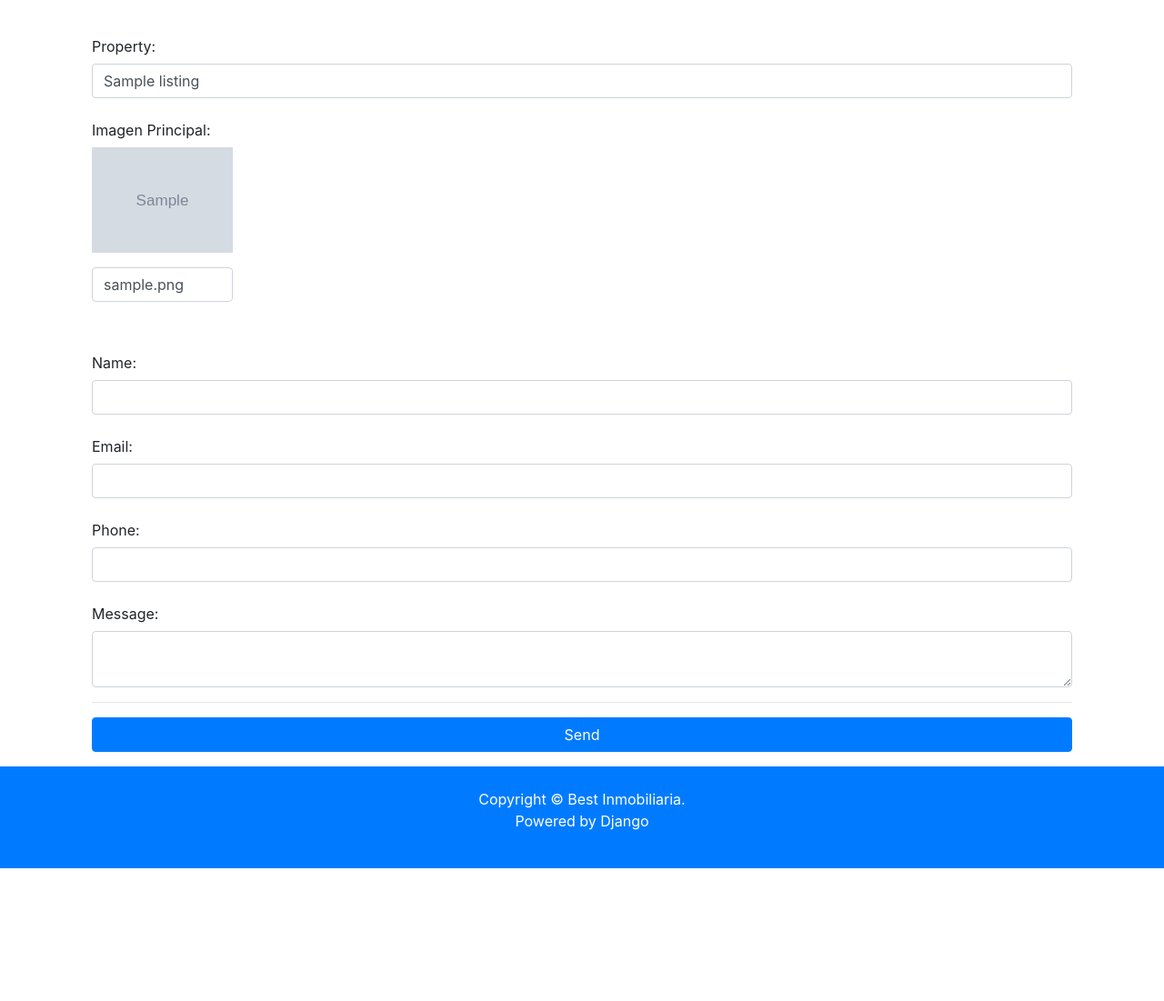
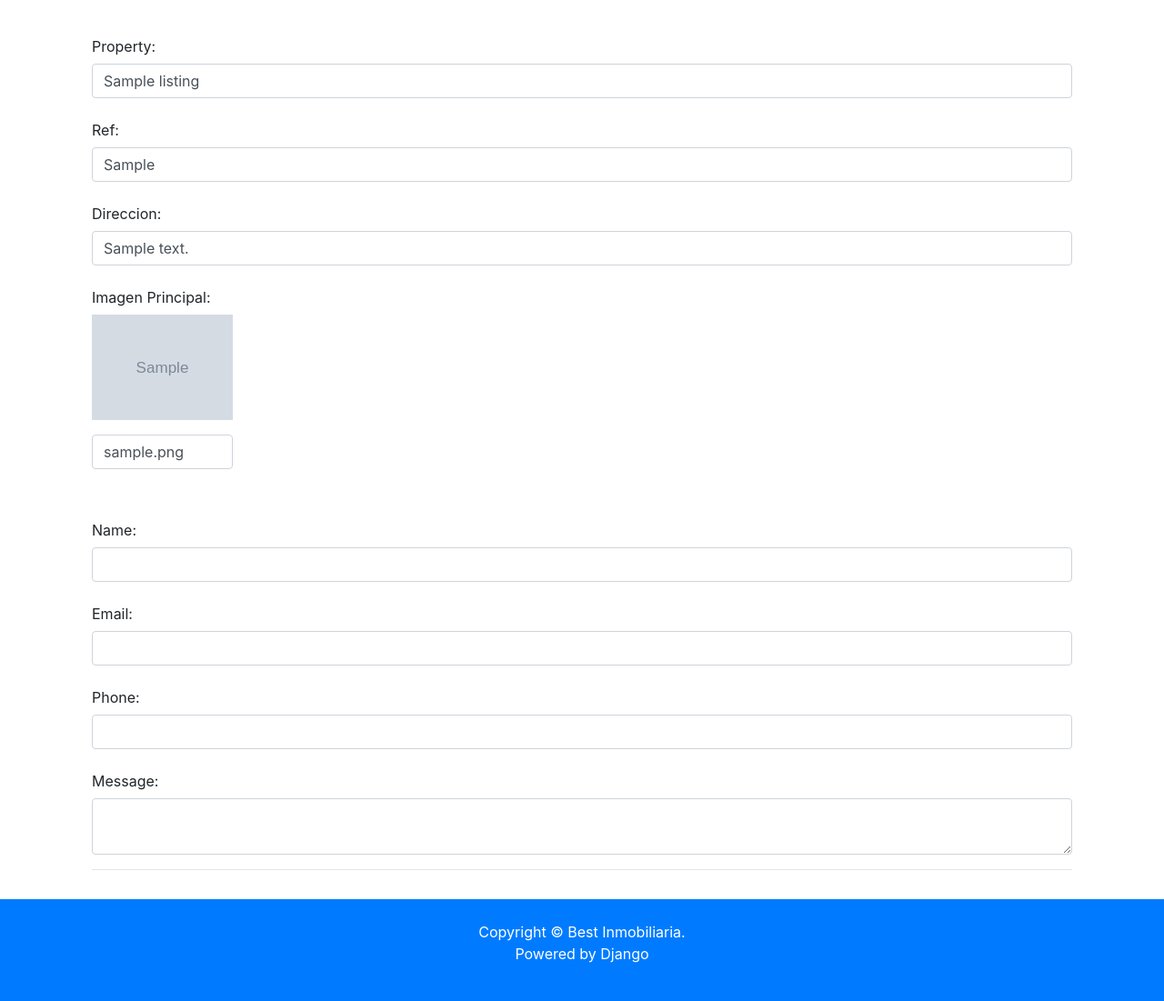
Before and after one commit to amigo2/Goker, a Django app: page /accounts/admin_listing/1/ in a window 1280 px wide. Shown: the part 202-1303 px from the top of the page at 91% size. Before the commit the page ends 1157 px from the top, so only its background shows below. Run offline with Django 3.2, Linux system fonts and the light colour scheme; tables that the repository leaves empty hold one stand-in row (values such as "Sample post"); grey boxes marked "Sample" are stand-in pictures; some libraries are stand-ins or nearby versions.

Commit message:
CRUD finish, now is time for cosmetics in CRUD

```diff
--- a/accounts/urls.py
+++ b/accounts/urls.py
@@ -22,15 +22,18 @@ urlpatterns = [
     path('dashboard', views.dashboard, name='dashboard'),
 
     #connected to the method dashboard single,
-    #path('admin_listing', views.admin_listing, name='admin_listing'),
     path('admin_listings', views.AdminListView.as_view(), name='admin_listings' ),
 
+    #View Porperty in detail
     path('admin_listing/<int:pk>/', views.DetailListView.as_view(), name='admin_listing' ),
 
+    # Crete View
     path('listing_form/', views.ListingCreate.as_view(), name='listing_form' ),
 
-    path('admin_listing/<int:pk>/', views.ListingUpdate.as_view(), name='update_form'),
+    # Upsate View
+    path('listing_form/<int:pk>/', views.ListingUpdate.as_view(), name='listing_form'),
+
 
     #path route, value to pass, function,
-    #path('delete_form/<int:pk>/', views.ListingDelete.as_view(), name='delete_form'),
+    path('delete/<int:pk>/', views.ListingDelete.as_view(), name='delete_form'),
 ]
--- a/accounts/views.py
+++ b/accounts/views.py
@@ -90,6 +90,8 @@ class AdminListView(generic.ListView):
 class DetailListView(generic.DetailView):
      model = Listing
      template_name = 'accounts/admin_listing.html'
+     def get_queryset(self):
+          return Listing.objects.all()
 
 
 class ListingCreate(CreateView):
@@ -101,14 +103,16 @@ class ListingCreate(CreateView):
      #def success redirect
     #success_url = reverse_lazy('accounts/admin_listing.html')
 
-class ListingDelete(DeleteView):
-     model = Listing
-     #success_url = reverse_lazy('listing:index', pk= property_id)
-     #success_url = reverse_lazy('accounts/admin_listings.html')
 
 class ListingUpdate(UpdateView):
      model = Listing
      fields = [  'broker', 'reference', 'title', 'address', 'city', 'state', 'zipcode', 'description', 'price', 'bedrooms', 'bathrooms',
      'garage', 'mtrs', 'lot_size', 'photo_main', 'photo_1', 'photo_2', 'photo_3', 'photo_4', 'photo_5', 'photo_6']
+     template_name = 'accounts/listing_form.html'
 
-     success_url = reverse_lazy('accounts/admin_listing.html')
+
+
+class ListingDelete(DeleteView):
+     model = Listing
+     success_url = reverse_lazy('admin_listings')
+     #success_url = "/admin_listing/{listing.id}"
--- a/templates/accounts/admin_listing.html
+++ b/templates/accounts/admin_listing.html
@@ -22,14 +22,19 @@
         </div>
       </section>
 
-
-
-
             <div class="modal-body">
                       <div class="form-group">
                         <label for="property_name" class="col-form-label">Property:</label>
                         <input type="text" name="listing" class="form-control" value="{{ listing.title }}">
                       </div>
+                      <div class="form-group">
+                          <label for="property_name" class="col-form-label">Ref:</label>
+                          <input type="text" name="listing" class="form-control" value="{{ listing.reference }}">
+                        </div>
+                        <div class="form-group">
+                            <label for="property_name" class="col-form-label">Direccion:</label>
+                            <input type="text" name="listing" class="form-control" value="{{ listing.address }}">
+                          </div>
                         <div class="form-group">
                             <div class="row mb-5 thumbs">
                                     <div class="col-md-2">
@@ -58,7 +63,6 @@
                         <textarea name="message" class="form-control"></textarea>
                       </div>
                       <hr>
-                      <input type="submit" value="Send"  href="{% url 'update_form'  listing.id %}" class="btn btn-block btn-primary">
                     </form>
                   </div>
 </div>
--- a/templates/accounts/admin_listings.html
+++ b/templates/accounts/admin_listings.html
@@ -62,10 +62,10 @@
                 <a class="btn btn-primary" href="{% url 'admin_listing' listing.id  %}">Ver Propiedad</a>
             </td>
             <td>
-                <a class="btn btn-primary" href="{% url 'update_form' listing.id  %}">Update</a>
+                <a class="btn btn-primary" href="{% url 'listing_form' listing.id  %}">Update</a>
             </td>
             <td>
-                <a class="btn btn-primary" href="">Borrar propiedad</a>
+                <a class="btn btn-primary" href="{% url 'delete_form' listing.id  %}">Borrar propiedad</a>
             </td>
             </tr>
             {% endfor %}
```
Also changed, not shown: templates/accounts/delete_form.html (added, +15 -0 lines), templates/listings/listing_confirm_delete.html (added, +15 -0 lines).
